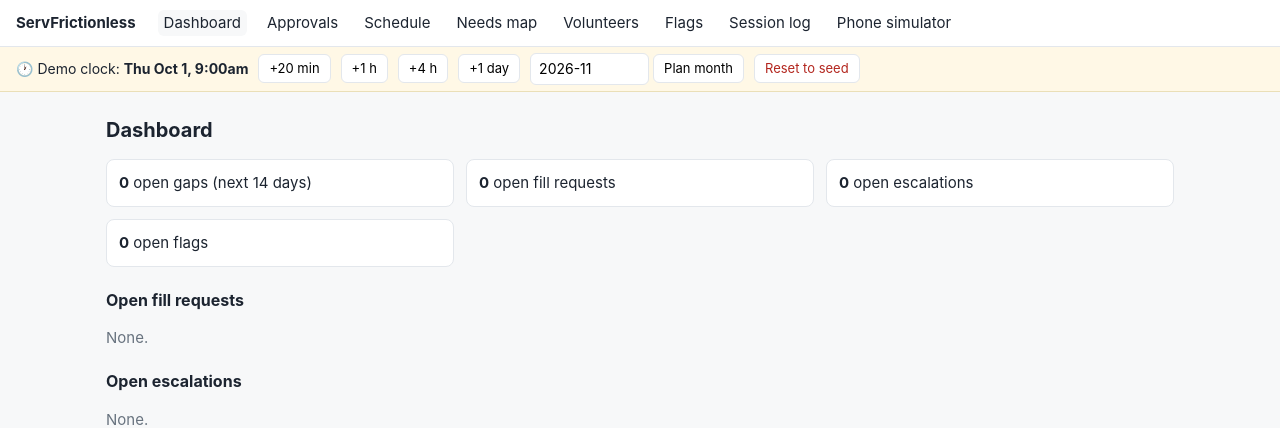
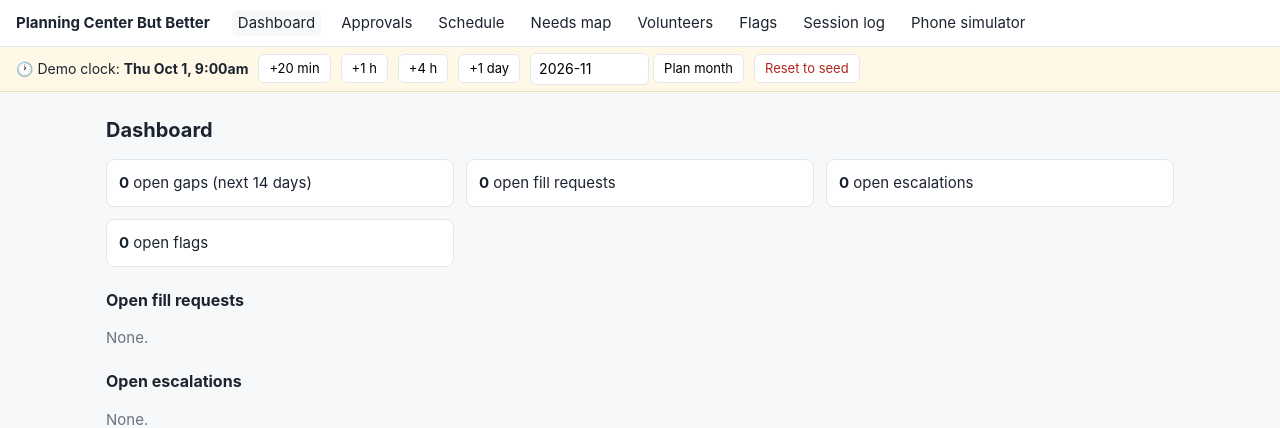
Before and after one commit to jacobthebaer-lab/Text-Monkey-Final-Repo, a FastAPI app: page / in a window 1280 px wide. Shown: the top 428 px of the page. Run offline with FastAPI, Linux system fonts and the light colour scheme.

Commit message:
Rename app to Planning Center But Better
Co-Authored-By: Claude Fable 5 <noreply@anthropic.com>

```diff
--- a/app/main.py
+++ b/app/main.py
@@ -17,7 +17,7 @@ from app.db.session import init_db, make_engine, make_session_factory
 from app.llm.gloo_client import build_gloo
 from app.sms.provider import get_provider
 
-APP_NAME = "ServFrictionless"
+APP_NAME = "Planning Center But Better"
 
 
 def create_app(settings: Settings | None = None) -> FastAPI:
--- a/app/web/templates/approvals.html
+++ b/app/web/templates/approvals.html
@@ -1,5 +1,5 @@
 {% extends "base.html" %}
-{% block title %}Approvals — ServFrictionless{% endblock %}
+{% block title %}Approvals — Planning Center But Better{% endblock %}
 {% block content %}
 <h1>Approvals</h1>
 {% if pending %}
--- a/app/web/templates/base.html
+++ b/app/web/templates/base.html
@@ -3,7 +3,7 @@
 <head>
 <meta charset="utf-8">
 <meta name="viewport" content="width=device-width, initial-scale=1">
-<title>{% block title %}ServFrictionless{% endblock %}</title>
+<title>{% block title %}Planning Center But Better{% endblock %}</title>
 <style>
   :root { --ink:#1c2430; --muted:#68737f; --line:#e3e7ec; --accent:#2a6f4e; --warn:#b3261e; --hold:#8a6d00; --bg:#f7f8f9; }
   * { box-sizing:border-box; }
@@ -47,7 +47,7 @@
 </head>
 <body>
 <header>
-  <span class="brand">ServFrictionless</span>
+  <span class="brand">Planning Center But Better</span>
   {% for path, label in [("/", "Dashboard"), ("/approvals", "Approvals"), ("/schedule", "Schedule"),
                          ("/needs", "Needs map"), ("/volunteers", "Volunteers"), ("/flags", "Flags"),
                          ("/runs", "Session log"), ("/simulator", "Phone simulator")] %}
--- a/app/web/templates/dashboard.html
+++ b/app/web/templates/dashboard.html
@@ -1,5 +1,5 @@
 {% extends "base.html" %}
-{% block title %}Dashboard — ServFrictionless{% endblock %}
+{% block title %}Dashboard — Planning Center But Better{% endblock %}
 {% block content %}
 <h1>Dashboard</h1>
 
--- a/app/web/templates/flags.html
+++ b/app/web/templates/flags.html
@@ -1,5 +1,5 @@
 {% extends "base.html" %}
-{% block title %}Flags — ServFrictionless{% endblock %}
+{% block title %}Flags — Planning Center But Better{% endblock %}
 {% block content %}
 <h1>Flags</h1>
 {% if flags %}
--- a/app/web/templates/needs.html
+++ b/app/web/templates/needs.html
@@ -1,5 +1,5 @@
 {% extends "base.html" %}
-{% block title %}Needs map — ServFrictionless{% endblock %}
+{% block title %}Needs map — Planning Center But Better{% endblock %}
 {% block content %}
 <h1>Needs map</h1>
 
--- a/app/web/templates/run_detail.html
+++ b/app/web/templates/run_detail.html
@@ -1,5 +1,5 @@
 {% extends "base.html" %}
-{% block title %}Run #{{ run.id }} — ServFrictionless{% endblock %}
+{% block title %}Run #{{ run.id }} — Planning Center But Better{% endblock %}
 {% block content %}
 <h1>Run #{{ run.id }} — {{ run.agent }}</h1>
 <p class="small muted">
--- a/app/web/templates/runs.html
+++ b/app/web/templates/runs.html
@@ -1,5 +1,5 @@
 {% extends "base.html" %}
-{% block title %}Session log — ServFrictionless{% endblock %}
+{% block title %}Session log — Planning Center But Better{% endblock %}
 {% block content %}
 <h1>Session log <span class="small muted">agent runs, tool calls, tokens</span></h1>
 {% if runs %}
--- a/app/web/templates/schedule.html
+++ b/app/web/templates/schedule.html
@@ -1,5 +1,5 @@
 {% extends "base.html" %}
-{% block title %}Schedule — ServFrictionless{% endblock %}
+{% block title %}Schedule — Planning Center But Better{% endblock %}
 {% block content %}
 <h1>Schedule — {{ month_label }}</h1>
 <p>
--- a/app/web/templates/simulator.html
+++ b/app/web/templates/simulator.html
@@ -1,5 +1,5 @@
 {% extends "base.html" %}
-{% block title %}Phone simulator — ServFrictionless{% endblock %}
+{% block title %}Phone simulator — Planning Center But Better{% endblock %}
 {% block content %}
 <h1>Phone simulator <span class="small muted">mock SMS only — nothing real is sent</span></h1>
 <div class="sim">
--- a/app/web/templates/volunteers.html
+++ b/app/web/templates/volunteers.html
@@ -1,5 +1,5 @@
 {% extends "base.html" %}
-{% block title %}Volunteers — ServFrictionless{% endblock %}
+{% block title %}Volunteers — Planning Center But Better{% endblock %}
 {% block content %}
 <h1>Volunteers <span class="small muted">({{ rows|length }})</span></h1>
 <table>
```
Also changed, not shown: README.md.
